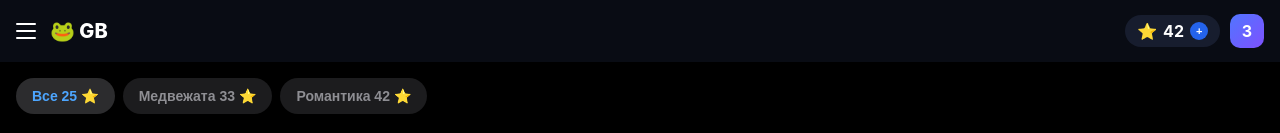
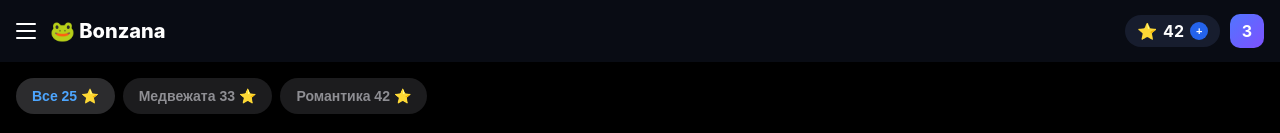
Before and after one commit to khoroshkovskyiivan-lab/Bonzana-, a React (Vite) app: page / in a window 1280 px wide. Shown: the top 133 px of the page. Built offline with nearby package versions, Linux system fonts and the light colour scheme.

Commit message:
Update App.jsx

```diff
--- a/src/App.jsx
+++ b/src/App.jsx
@@ -26,7 +26,7 @@ export default function App() {
         setUser({
           username: u.username || u.first_name || 'ukrop',
           id: u.id || '7207936626',
-          balance: 42,
+          balance: 0,
           tickets: 10,
           avatar: u.photo_url || ''
         });
@@ -40,7 +40,7 @@ export default function App() {
       <header className="main-header">
         <div className="header-left" onClick={() => setIsMenuOpen(true)}>
           <div className="burger-icon"><span></span><span></span><span></span></div>
-          <div className="brand-logo"><span>🐸</span> GB</div>
+          <div className="brand-logo"><span>🐸</span> Bonzana</div>
         </div>
         <div className="header-right">
           <div className="stars-pill">
```
